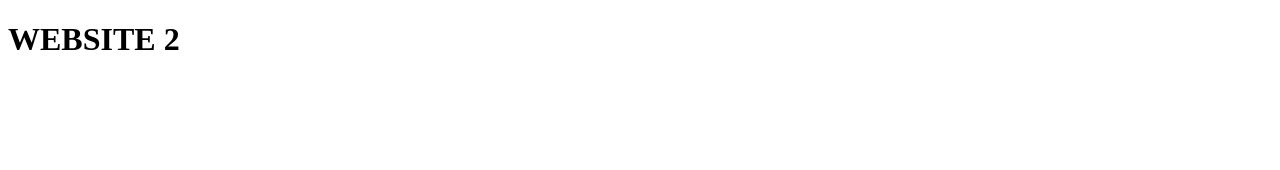
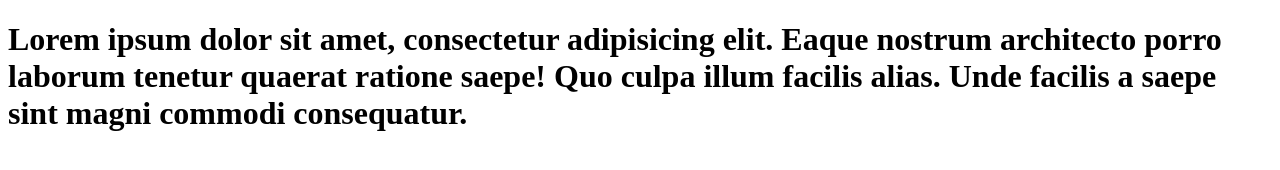
Before and after one commit to Khuzaimahshaikh/Website_2, a plain HTML site: page index.html in a window 1280 px wide. Drawn offline with Linux system fonts and the light colour scheme.

Commit message:
second commit

```diff
--- a/index.html
+++ b/index.html
@@ -5,7 +5,7 @@
 </head>
 <body>
 
-<h1>WEBSITE 2</h1>
+<h1>Lorem ipsum dolor sit amet, consectetur adipisicing elit. Eaque nostrum architecto porro laborum tenetur quaerat ratione saepe! Quo culpa illum facilis alias. Unde facilis a saepe sint magni commodi consequatur.</h1>
 
 
 <!-- Khuzaimah SK! -->
```
